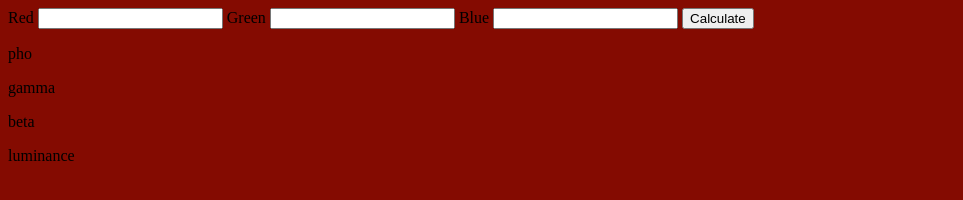
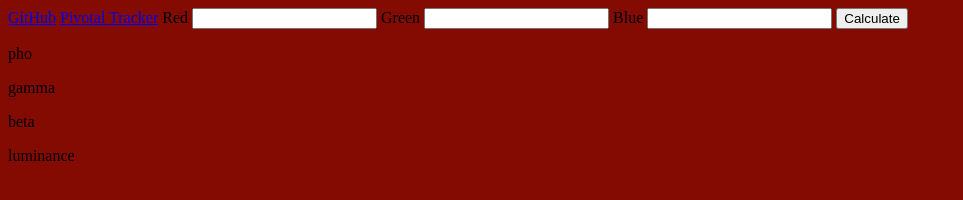
Before and after one commit to CoderJensen/maxwellColorPicker, a plain HTML site: page index.html in a window 1280 px wide. Shown: the whole page, without its empty margins (0-963 px from the left). Drawn offline with Linux system fonts and the light colour scheme.

Commit message:
Add links to Pivotal Tracker and GitHub

```diff
--- a/index.html
+++ b/index.html
@@ -9,6 +9,11 @@
   <body>
     <main>
       <form>
+
+        <a href="https://github.com/CoderJensen/maxwellColorPicker">GitHub</a>
+        <a href="https://www.pivotaltracker.com/n/projects/2554257">Pivotal Tracker</a>
+
+
         <label for="red">Red</label>
         <input id="red" name="red">
 
```
